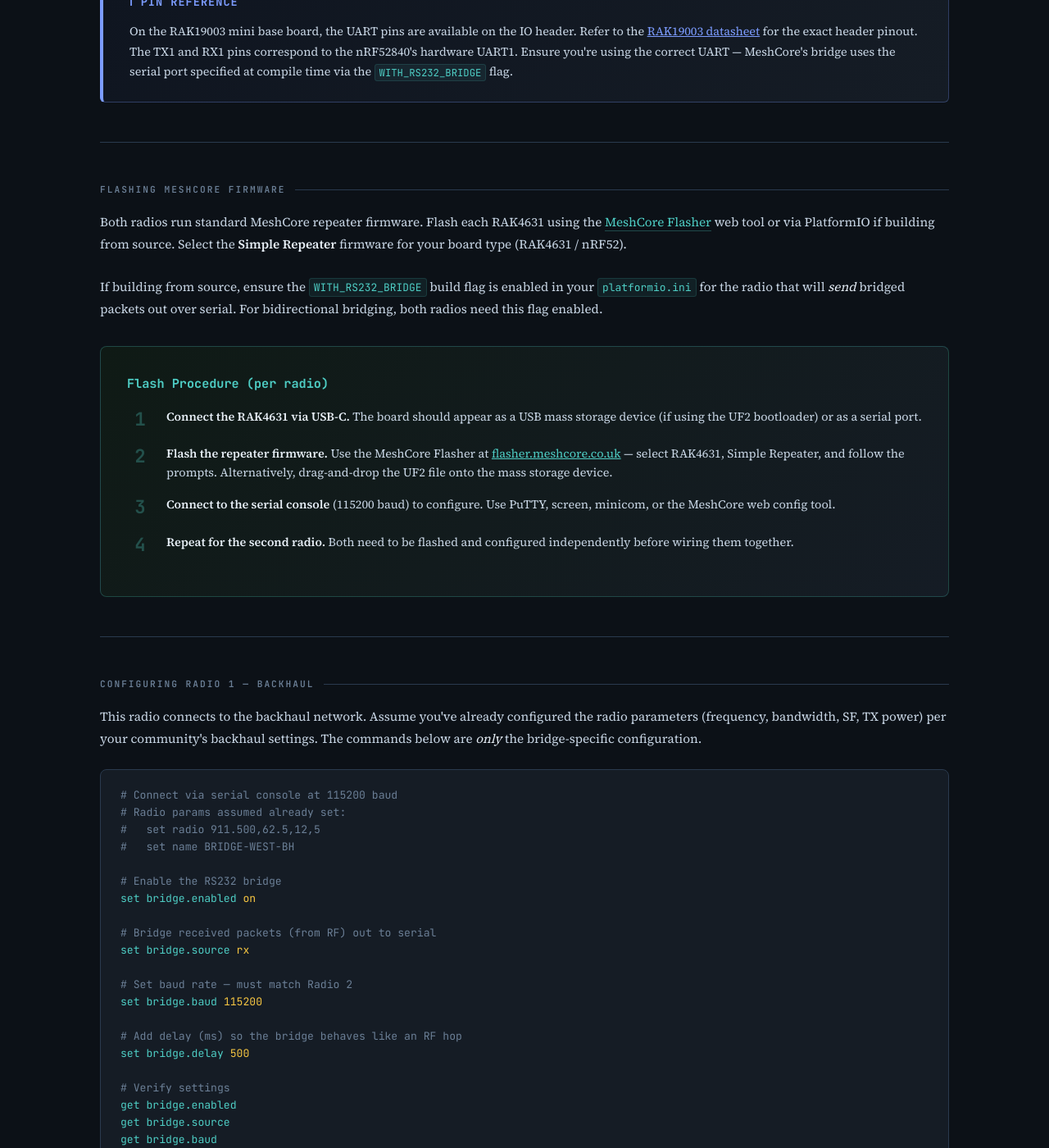
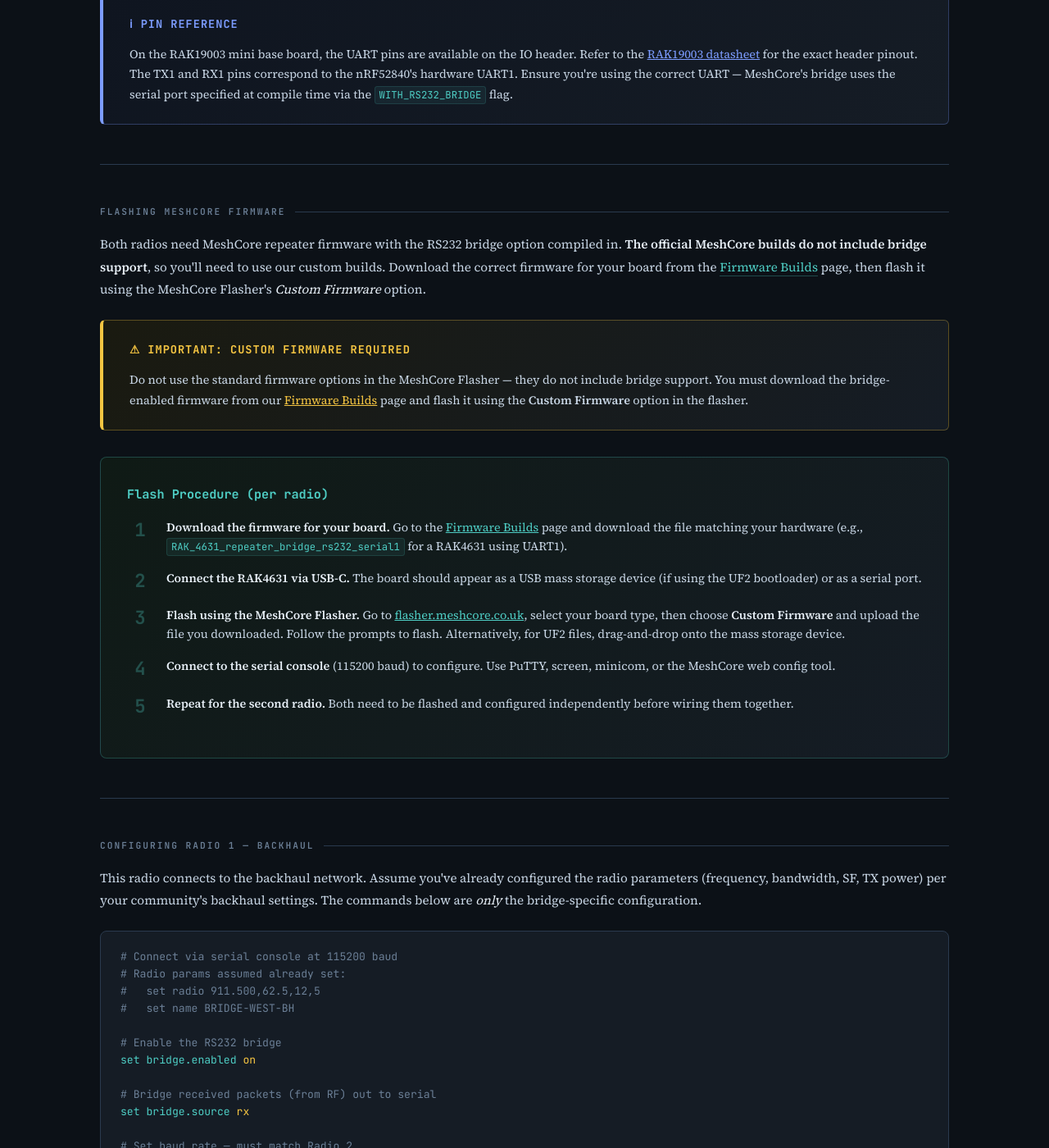
Before and after one commit to Cisien/cisien.github.io, a Jekyll site: the page bridge-build-guide.html, which Jekyll copies as it is, in a window 1280 px wide and 1400 px high, scrolled down 2939 px. Shown: the whole window at 82% size. Built offline with Jekyll 4.4.1, drawn with Linux system fonts in a browser that asks for light colours; some of the changed text lies outside the part shown.

Commit message:
Update guides: bridge requires custom firmware builds
Official MeshCore builds don't include bridge support. Updated both
guides to direct users to download custom firmware from the site and
use the Custom Firmware option in the MeshCore Flasher. Removed all
claims that bridging works with standard builds.

Co-Authored-By: Claude Opus 4.6 <noreply@anthropic.com>

```diff
--- a/bridge-build-guide.html
+++ b/bridge-build-guide.html
@@ -84,8 +84,8 @@
 
   <div class="tldr-box">
     <h3>WHAT YOU'RE BUILDING</h3>
-    <p>A bridge node is two MeshCore radios connected via a serial (UART) cable. One radio talks to the backhaul network on <span class="freq-tag backhaul">911.500 MHz</span> using a directional antenna. The other serves the local mesh on <span class="freq-tag local">910.525 MHz</span> using an omni. MeshCore's native RS232 bridge feature handles all the routing — <strong>no custom firmware required.</strong></p>
-    <p>Both radios run standard MeshCore repeater firmware. The bridge delay makes the serial hop behave like a normal RF relay to the rest of the mesh. Companions and local repeaters are completely unaware the bridge exists.</p>
+    <p>A bridge node is two MeshCore radios connected via a serial (UART) cable. One radio talks to the backhaul network on <span class="freq-tag backhaul">911.500 MHz</span> using a directional antenna. The other serves the local mesh on <span class="freq-tag local">910.525 MHz</span> using an omni. MeshCore's RS232 bridge feature handles all the routing.</p>
+    <p>Both radios run MeshCore repeater firmware built with the RS232 bridge option enabled. <strong>The official MeshCore builds do not include bridge support</strong>, so you'll need to use our <a href="firmware.html">custom firmware builds</a>. The bridge delay makes the serial hop behave like a normal RF relay to the rest of the mesh. Companions and local repeaters are completely unaware the bridge exists.</p>
   </div>
 
   <div class="impact-row">
@@ -329,26 +329,33 @@
 
   <div class="section-label">Flashing MeshCore Firmware</div>
 
-  <p class="prose">Both radios run standard MeshCore repeater firmware. Flash each RAK4631 using the <a href="https://flasher.meshcore.co.uk/" target="_blank">MeshCore Flasher</a> web tool or via PlatformIO if building from source. Select the <strong>Simple Repeater</strong> firmware for your board type (RAK4631 / nRF52).</p>
+  <p class="prose">Both radios need MeshCore repeater firmware with the RS232 bridge option compiled in. <strong>The official MeshCore builds do not include bridge support</strong>, so you'll need to use our custom builds. Download the correct firmware for your board from the <a href="firmware.html">Firmware Builds</a> page, then flash it using the MeshCore Flasher's <em>Custom Firmware</em> option.</p>
 
-  <p class="prose">If building from source, ensure the <code>WITH_RS232_BRIDGE</code> build flag is enabled in your <code>platformio.ini</code> for the radio that will <em>send</em> bridged packets out over serial. For bidirectional bridging, both radios need this flag enabled.</p>
+  <div class="warning-box">
+    <h3>⚠ IMPORTANT: CUSTOM FIRMWARE REQUIRED</h3>
+    <p>Do not use the standard firmware options in the MeshCore Flasher — they do not include bridge support. You must download the bridge-enabled firmware from our <a href="firmware.html" style="color: #f5c542;">Firmware Builds</a> page and flash it using the <strong>Custom Firmware</strong> option in the flasher.</p>
+  </div>
 
   <div class="pilot-box">
     <h3>Flash Procedure (per radio)</h3>
     <div class="pilot-step">
       <div class="pilot-num">1</div>
+      <div class="pilot-text"><strong>Download the firmware for your board.</strong> Go to the <a href="firmware.html" style="color: #4ecdc4;">Firmware Builds</a> page and download the file matching your hardware (e.g., <code>RAK_4631_repeater_bridge_rs232_serial1</code> for a RAK4631 using UART1).</div>
+    </div>
+    <div class="pilot-step">
+      <div class="pilot-num">2</div>
       <div class="pilot-text"><strong>Connect the RAK4631 via USB-C.</strong> The board should appear as a USB mass storage device (if using the UF2 bootloader) or as a serial port.</div>
     </div>
     <div class="pilot-step">
-      <div class="pilot-num">2</div>
-      <div class="pilot-text"><strong>Flash the repeater firmware.</strong> Use the MeshCore Flasher at <a href="https://flasher.meshcore.co.uk/" target="_blank" style="color: #4ecdc4;">flasher.meshcore.co.uk</a> — select RAK4631, Simple Repeater, and follow the prompts. Alternatively, drag-and-drop the UF2 file onto the mass storage device.</div>
+      <div class="pilot-num">3</div>
+      <div class="pilot-text"><strong>Flash using the MeshCore Flasher.</strong> Go to <a href="https://flasher.meshcore.co.uk/" target="_blank" style="color: #4ecdc4;">flasher.meshcore.co.uk</a>, select your board type, then choose <strong>Custom Firmware</strong> and upload the file you downloaded. Follow the prompts to flash. Alternatively, for UF2 files, drag-and-drop onto the mass storage device.</div>
     </div>
     <div class="pilot-step">
-      <div class="pilot-num">3</div>
+      <div class="pilot-num">4</div>
       <div class="pilot-text"><strong>Connect to the serial console</strong> (115200 baud) to configure. Use PuTTY, screen, minicom, or the MeshCore web config tool.</div>
     </div>
     <div class="pilot-step">
-      <div class="pilot-num">4</div>
+      <div class="pilot-num">5</div>
       <div class="pilot-text"><strong>Repeat for the second radio.</strong> Both need to be flashed and configured independently before wiring them together.</div>
     </div>
   </div>
```
Also changed, not shown: meshcore-backhaul.html (+7 -7 lines).
